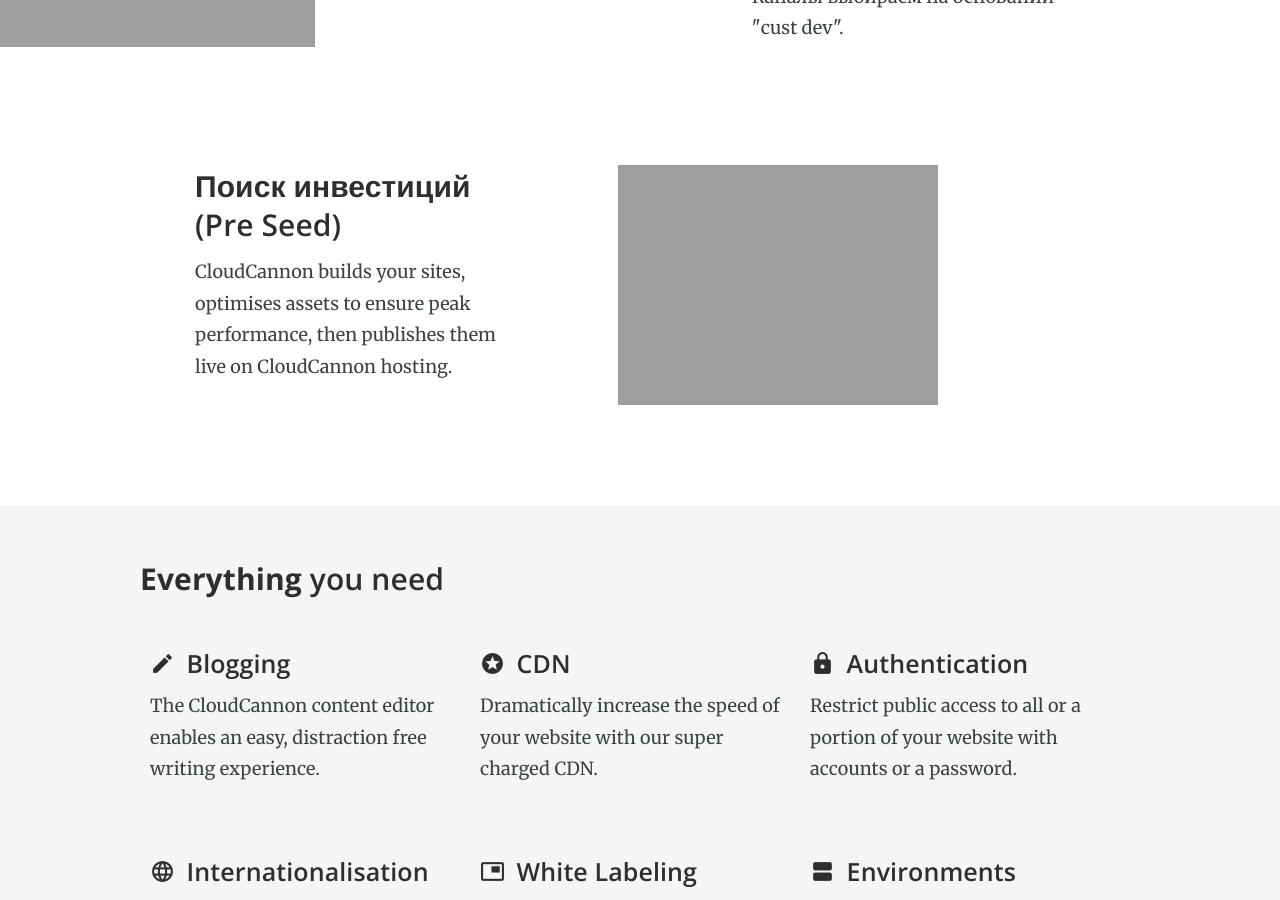
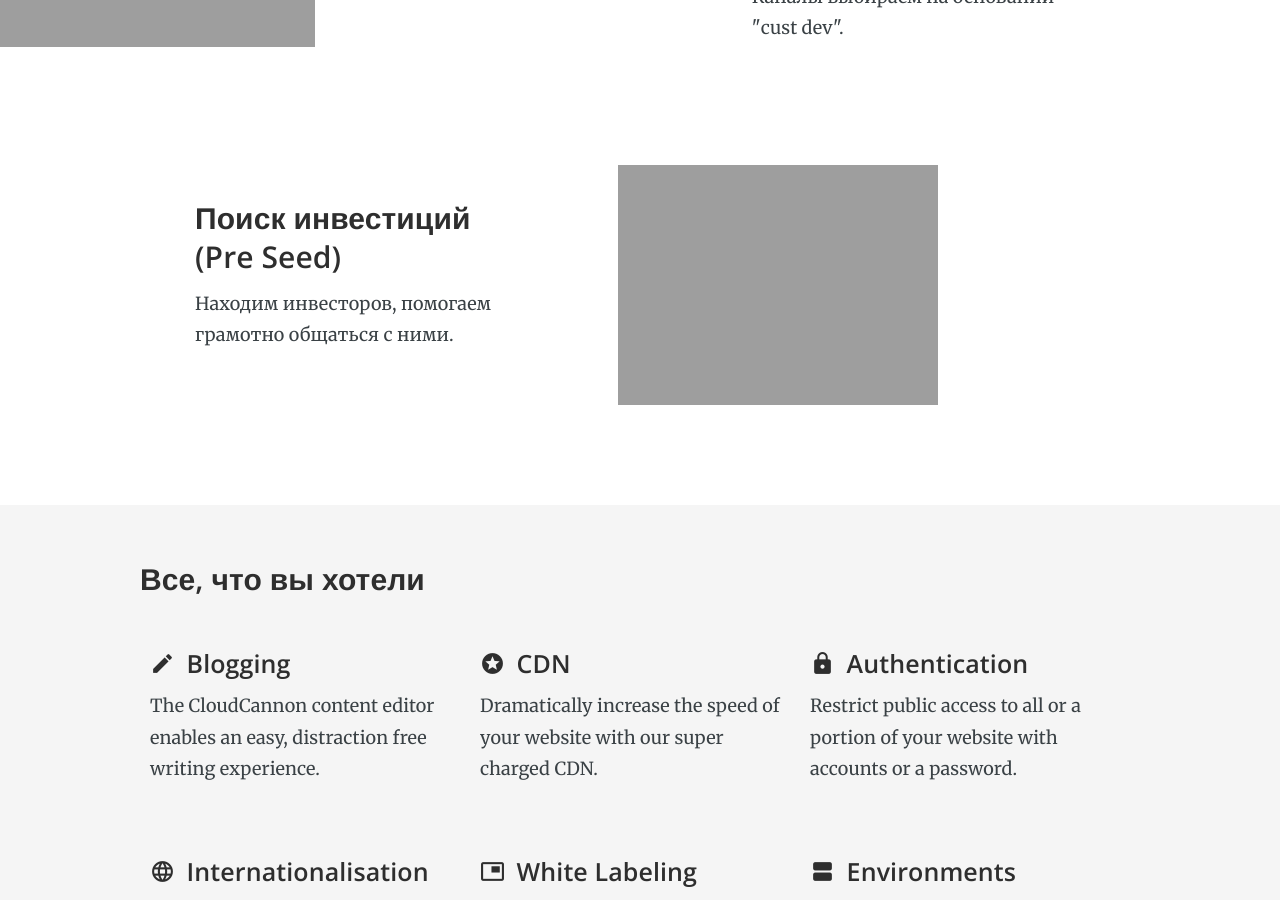
Before and after one commit to RakhimyanTim/enblabs.github.io, a Jekyll site: the page built from pages/index.html, in a window 1280 px wide and 900 px high, scrolled down 1997 px. Built offline with Jekyll 4.4.1, drawn with Linux system fonts in a browser that asks for light colours; nearby versions of some CDN libraries.

Commit message:
Update index.html

```diff
--- a/pages/index.html
+++ b/pages/index.html
@@ -86,7 +86,7 @@
 	<div class="container">
 		<div class="new-text">
 			<h3>Поиск инвестиций (Pre Seed)</h3>
-			<p>CloudCannon builds your sites, optimises assets to ensure peak performance, then publishes them live on CloudCannon hosting.</p>
+			<p>Находим инвесторов, помогаем грамотно общаться с ними.</p>
 		</div>
 		<div class="new-image">
 			<div>
@@ -98,7 +98,7 @@
 
 <section style="background: #f5f5f5">
 	<div class="container">
-		<h3><strong>Everything</strong> you need</h3>
+		<h3><strong>Все</strong>, что вы хотели</h3>
 		<div class="other-features">
 			<div class="col-1-3">
 				<h4><i class="material-icons">create</i> Blogging</h4>
```
